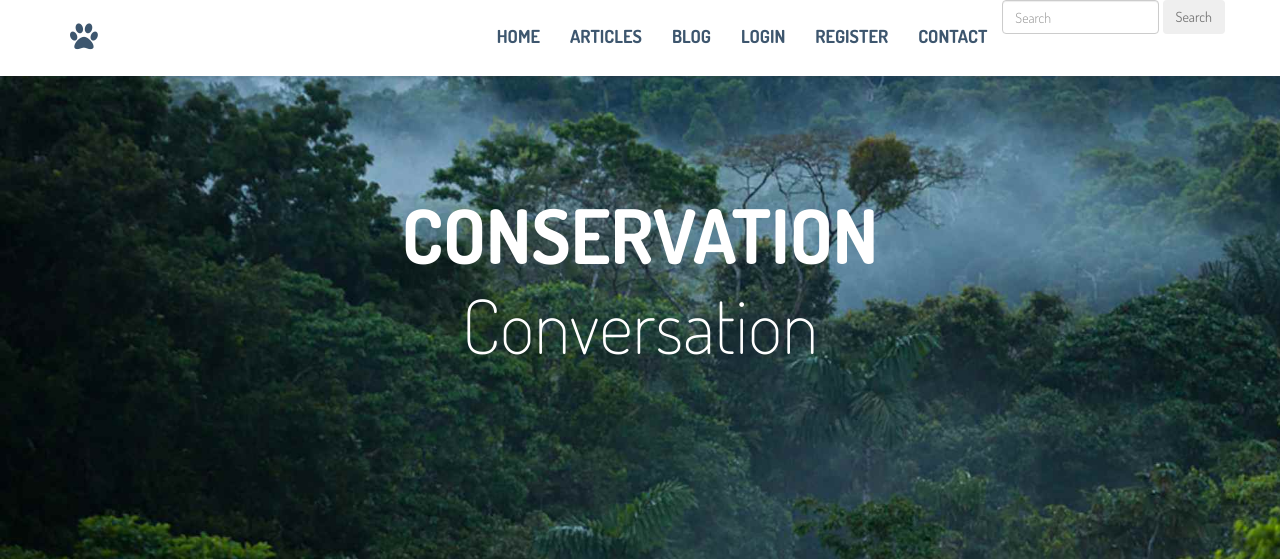
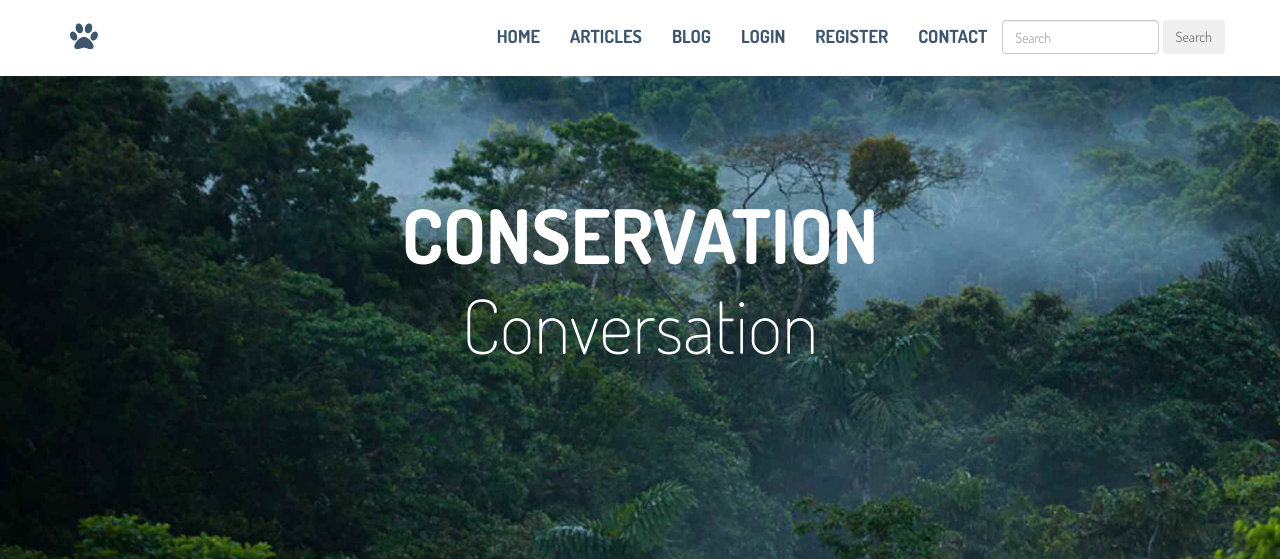
Before and after one commit to MissGrace-93/Sky_GiT_Final_Project, a Flask app: page /article-1 in a window 1280 px wide. Shown: the top 559 px of the page. Run offline with Flask 2, Linux system fonts and the light colour scheme; some libraries are stand-ins or nearby versions.

Commit message:
minor fixes_2

```diff
--- a/flaskblog/static/css/style.css
+++ b/flaskblog/static/css/style.css
@@ -39,6 +39,9 @@ p {
     text-align: center;
 }
 
+button, input, select, textarea {
+    margin-top: 20px;
+}
 
 .text-left {
   text-align: left !important;
```
